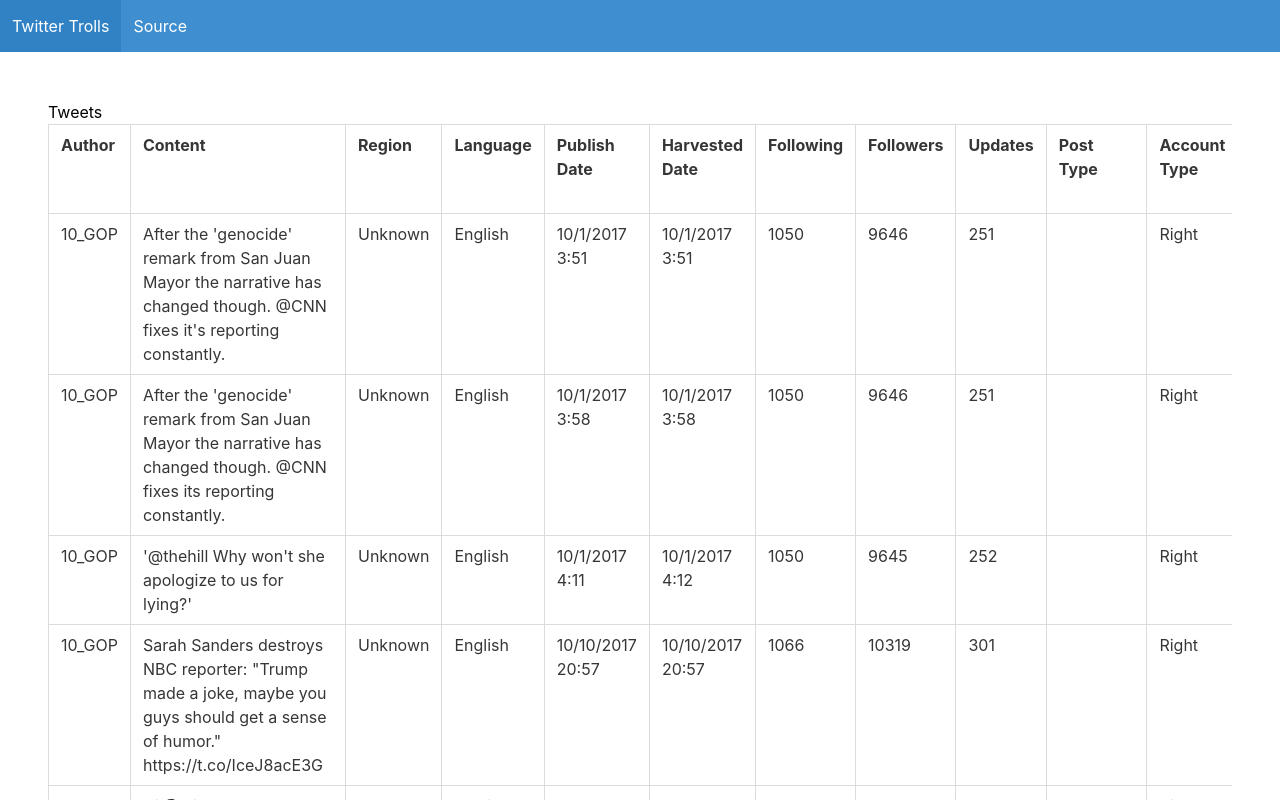
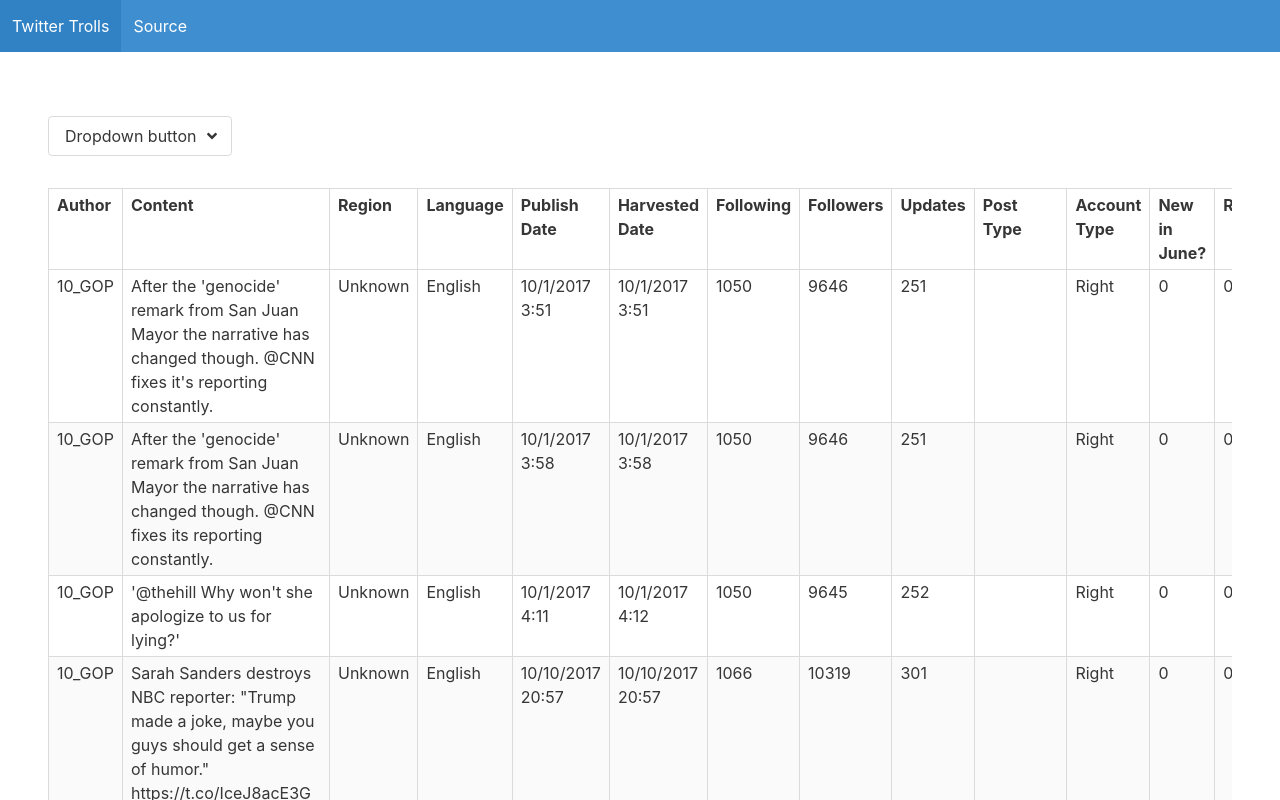
Before and after one commit to gd8/node-react-setup, a React app: page / in a window 1280 px wide. Shown: the top 800 px of the page. Built offline with nearby package versions, Linux system fonts and the light colour scheme.

Commit message:
adds toggleable columns with multiselect component.

```diff
--- a/src/client/app.scss
+++ b/src/client/app.scss
@@ -1,3 +1,12 @@
 h1 {
   color: black;
 }
+
+// TODO: where to put overwrite bulma styles?
+a.dropdown-item {
+  padding-right: 1rem;
+}
+
+.section > * {
+  margin: 1rem 0;
+}
--- a/src/client/app.tsx
+++ b/src/client/app.tsx
@@ -1,14 +1,70 @@
 import * as React from 'react';
 import { Header } from './layout/header';
-import { Table } from './components/table/table-container';
+import { Table, TableColumn } from './components/table/table';
+import {
+  MultiSelect,
+  SelectOption,
+} from './components/multiselect/multiselect';
+import { mockData } from './components/table/mockData';
 
-function App() {
-  return (
-    <div>
-      <Header />
-      <Table />
-    </div>
-  );
+export const COLUMNS: TableColumn[] = [
+  { key: 'author', name: 'Author', show: true },
+  { key: 'content', name: 'Content', show: true },
+  { key: 'region', name: 'Region', show: true },
+  { key: 'language', name: 'Language', show: true },
+  { key: 'publish_date', name: 'Publish Date', show: true },
+  { key: 'harvested_date', name: 'Harvested Date', show: true },
+  { key: 'following', name: 'Following', show: true },
+  { key: 'followers', name: 'Followers', show: true },
+  { key: 'updates', name: 'Updates', show: true },
+  { key: 'post_type', name: 'Post Type', show: true },
+  { key: 'account_type', name: 'Account Type', show: true },
+  { key: 'new_june_2018', name: 'New in June?', show: true },
+  { key: 'retweet', name: 'Retweet?', show: true },
+  { key: 'account_category', name: 'Account Category', show: true },
+];
+
+export interface AppState {
+  data: any;
+  columns: TableColumn[];
+}
+
+class App extends React.Component<any, AppState> {
+  constructor(props: any) {
+    super(props);
+    this.state = {
+      data: mockData,
+      columns: COLUMNS,
+    };
+  }
+
+  filterColumns(option: SelectOption) {
+    console.log('option in parent', option);
+    const { columns } = this.state;
+    this.setState({
+      columns: columns.map(column => {
+        if (column.key === option.key) {
+          return option;
+        }
+        return column;
+      }),
+    });
+  }
+
+  render() {
+    return (
+      <div>
+        <Header />
+        <section className="section">
+          <MultiSelect
+            options={this.state.columns}
+            toggleOption={(option: SelectOption) => this.filterColumns(option)}
+          />
+          <Table data={this.state.data} columns={this.state.columns} />
+        </section>
+      </div>
+    );
+  }
 }
 
 export default App;
--- /dev/null
+++ b/src/client/components/multiselect/multiselect.tsx
@@ -0,0 +1,95 @@
+import * as React from 'react';
+import { SyntheticEvent } from 'react';
+
+export interface SelectOption {
+  key: string;
+  name: string;
+  show: boolean;
+}
+
+export interface MultiSelectProps {
+  options: SelectOption[];
+  toggleOption: Function;
+}
+
+export interface MultiSelectState {
+  isActive: boolean;
+}
+
+export class MultiSelect extends React.Component<
+  MultiSelectProps,
+  MultiSelectState
+> {
+  constructor(props: MultiSelectProps) {
+    super(props);
+    this.state = {
+      isActive: false,
+    };
+  }
+
+  componentDidMount() {
+    document.addEventListener('click', () => this.closeDropdown());
+  }
+
+  componentWillUnmount() {
+    document.removeEventListener('click', () => this.closeDropdown());
+  }
+
+  toggleDropdown(event: SyntheticEvent) {
+    event.nativeEvent.stopImmediatePropagation();
+    this.setState({ isActive: !this.state.isActive });
+  }
+
+  closeDropdown() {
+    this.setState({ isActive: false });
+  }
+
+  toggleOption(event: SyntheticEvent, option: SelectOption) {
+    event.nativeEvent.stopImmediatePropagation();
+    const toggledOptionShow = !option.show;
+    this.props.toggleOption({ ...option, show: toggledOptionShow });
+  }
+
+  render() {
+    return (
+      <div className={`dropdown ${this.state.isActive ? 'is-active' : ''}`}>
+        <div className="dropdown-trigger">
+          <button
+            className="button"
+            aria-haspopup="true"
+            aria-controls="dropdown-menu"
+            onClick={this.toggleDropdown.bind(this)}
+          >
+            <span>Dropdown button</span>
+            <span className="icon is-small">
+              <i className="fas fa-angle-down" aria-hidden="true" />
+            </span>
+          </button>
+        </div>
+        <div className="dropdown-menu" id="dropdown-menu" role="menu">
+          <div className="dropdown-content">
+            {this.props.options.map(
+              (option: SelectOption, optionNum: number) => {
+                return (
+                  <a
+                    className="dropdown-item inline"
+                    key={optionNum}
+                    onClick={event => this.toggleOption(event, option)}
+                  >
+                    {option.name}
+                    <span
+                      className="icon is-small is-pulled-right"
+                      style={{ visibility: option.show ? 'visible' : 'hidden' }}
+                    >
+                      <i className="fas fa-check" />
+                    </span>
+                  </a>
+                );
+              },
+            )}
+          </div>
+        </div>
+      </div>
+    );
+  }
+}
--- a/src/client/components/table/table-container.tsx
+++ /dev/null
@@ -1,56 +0,0 @@
-import * as React from 'react';
-import mockData from './mockData';
-import { TableHeader } from './table-header';
-
-export interface TableColumn {
-  key: string;
-  name: string;
-}
-
-export const COLUMNS: TableColumn[] = [
-  { key: 'author', name: 'Author' },
-  { key: 'content', name: 'Content' },
-  { key: 'region', name: 'Region' },
-  { key: 'language', name: 'Language' },
-  { key: 'publish_date', name: 'Publish Date' },
-  { key: 'harvested_date', name: 'Harvested Date' },
-  { key: 'following', name: 'Following' },
-  { key: 'followers', name: 'Followers' },
-  { key: 'updates', name: 'Updates' },
-  { key: 'post_type', name: 'Post Type' },
-  { key: 'account_type', name: 'Account Type' },
-  { key: 'new_june_2018', name: 'New in June?' },
-  { key: 'retweet', name: 'Retweet?' },
-  { key: 'account_category', name: 'Account Category' },
-];
-
-export class Table extends React.Component {
-  data = mockData;
-  columns: TableColumn[] = COLUMNS;
-
-  render() {
-    return (
-      <section className="section">
-        <div className="container scroll-x">
-          <h1 className="title">Tweets</h1>
-          <table className="table is-bordered">
-            <TableHeader columns={this.columns} />
-            <tbody>{this.createRows()}</tbody>
-          </table>
-        </div>
-      </section>
-    );
-  }
-
-  createRows() {
-    return this.data.map((row: any, rowNum: number) => {
-      return (
-        <tr key={rowNum}>
-          {this.columns.map((column: TableColumn, colNum: number) => {
-            return <td key={colNum}>{row[column.key]}</td>;
-          })}
-        </tr>
-      );
-    });
-  }
-}
--- a/src/client/components/table/table-header.tsx
+++ b/src/client/components/table/table-header.tsx
@@ -1,5 +1,5 @@
 import * as React from 'react';
-import { TableColumn } from './table-container';
+import { TableColumn } from './table';
 
 export interface TableHeaderProps {
   columns: TableColumn[];
@@ -9,9 +9,11 @@ export const TableHeader = (props: TableHeaderProps) => {
   return (
     <thead>
       <tr>
-        {props.columns.map((column: TableColumn, colNum: number) => {
-          return <th key={colNum}>{column.name}</th>;
-        })}
+        {props.columns
+          .filter(row => row.show)
+          .map((column: TableColumn, colNum: number) => {
+            return <th key={colNum}>{column.name}</th>;
+          })}
       </tr>
     </thead>
   );
--- /dev/null
+++ b/src/client/components/table/table.tsx
@@ -0,0 +1,40 @@
+import * as React from 'react';
+import { TableHeader } from './table-header';
+
+export interface TableColumn {
+  key: string;
+  name: string;
+  show: boolean;
+}
+
+export interface TableProps {
+  data: any;
+  columns: TableColumn[];
+}
+
+export class Table extends React.Component<TableProps> {
+  render() {
+    return (
+      <div className="container scroll-x">
+        <table className="table is-bordered is-striped is-narrow is-hoverable is-fullwidth">
+          <TableHeader columns={this.props.columns} />
+          <tbody>{this.createRows()}</tbody>
+        </table>
+      </div>
+    );
+  }
+
+  createRows() {
+    return this.props.data.map((row: any, rowNum: number) => {
+      return (
+        <tr key={rowNum}>
+          {this.props.columns
+            .filter(row => row.show)
+            .map((column: TableColumn, colNum: number) => {
+              return <td key={colNum}>{row[column.key]}</td>;
+            })}
+        </tr>
+      );
+    });
+  }
+}
--- a/src/client/index.html
+++ b/src/client/index.html
@@ -6,6 +6,7 @@
   <meta name="viewport" content="width=device-width, initial-scale=1.0">
   <meta http-equiv="X-UA-Compatible" content="ie=edge">
   <title>Twitter Trolls</title>
+  <script defer src="https://use.fontawesome.com/releases/v5.1.0/js/all.js"></script>
 </head>
 
 <body>
--- a/src/client/style.scss
+++ b/src/client/style.scss
@@ -5,6 +5,7 @@
 @import 'bulma/sass/elements/button.sass';
 @import 'bulma/sass/elements/table.sass';
 @import 'bulma/sass/components/navbar.sass';
+@import 'bulma/sass/components/dropdown.sass';
 
 @import 'app';
 @import 'layout/header';
```
